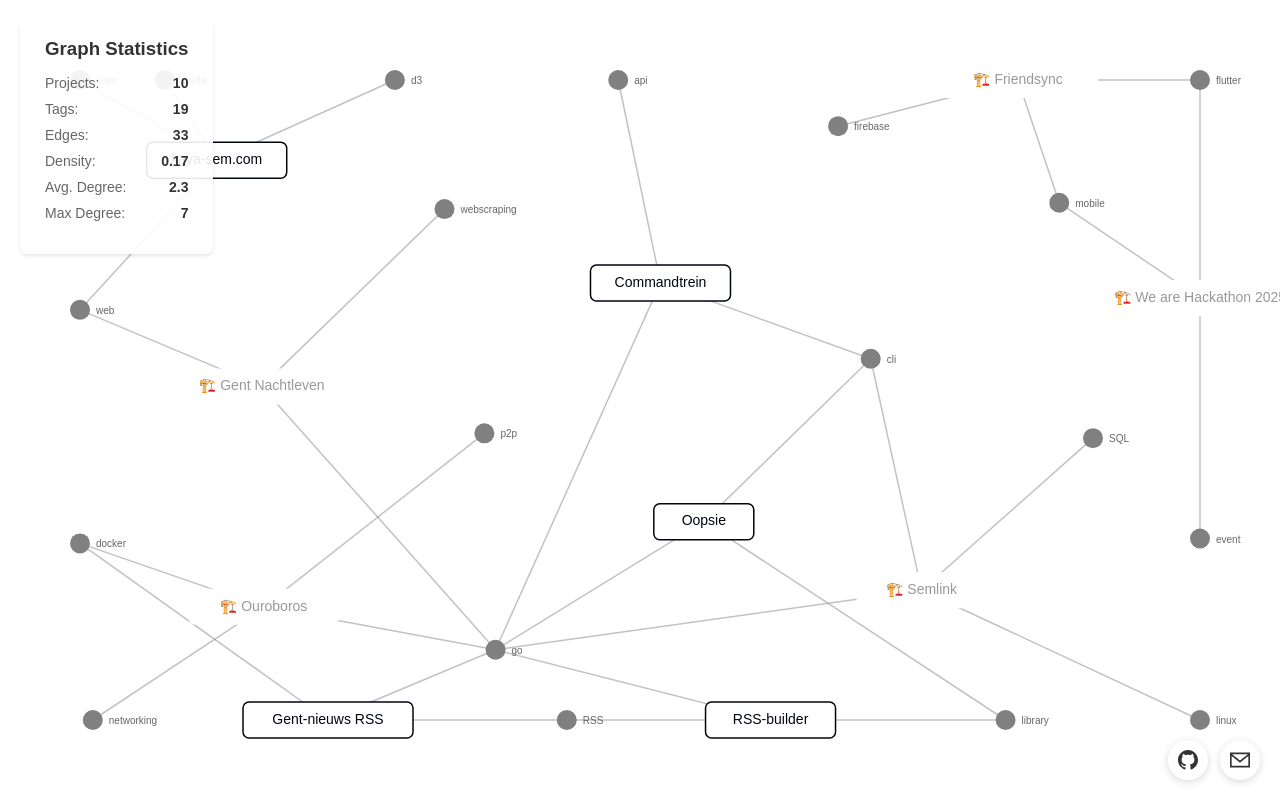
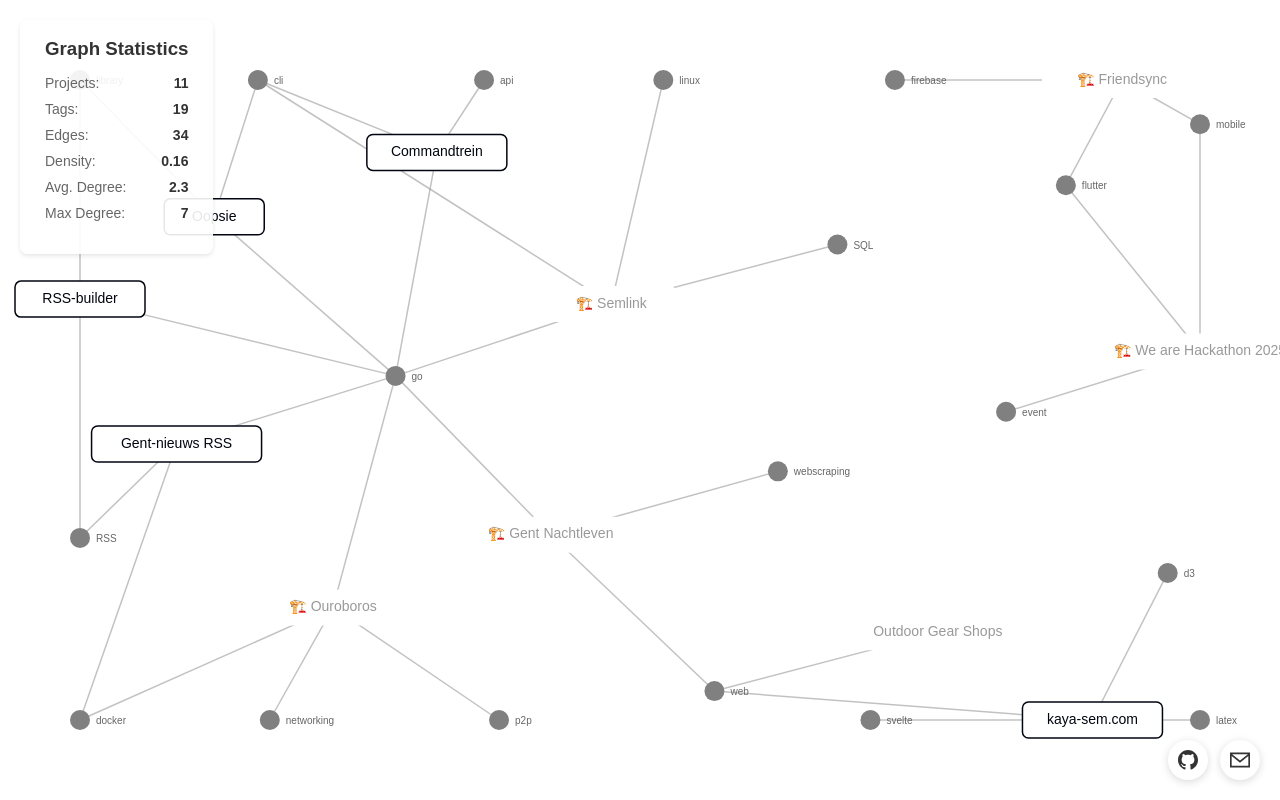
Before and after one commit to Kaya-Sem/portfolio, a Svelte app: page / in a window 1280 px wide. Built offline with nearby package versions, Linux system fonts and the light colour scheme.

Commit message:
added outdoor gear shops

```diff
--- a/src/data/projects.js
+++ b/src/data/projects.js
@@ -28,6 +28,14 @@ export const projects = [
     description: "Fun hackathon hosted by We Are.",
     link: "https://github.com/yourusername/hack",
     tags: [Tags.EVENT, Tags.FLUTTER, Tags.MOBILE],
+    wip: true,
+  },
+  {
+    id: "2025-03073a14258d4dec805a78d50ad1f344",
+    name: "Outdoor Gear Shops",
+    description: "List of outdoor gear shops",
+    link: "https://outdoorshops.kaya-sem.com/",
+    tags: [Tags.WEB],
     wip: true,
   },
   {
```
